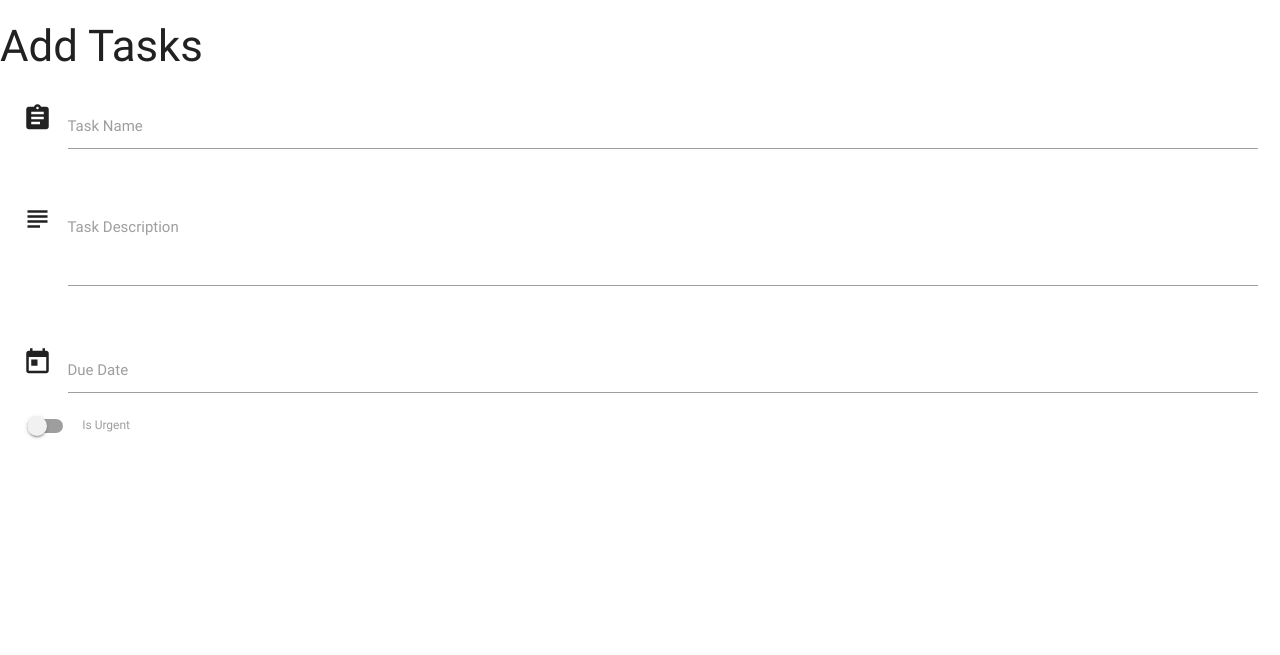
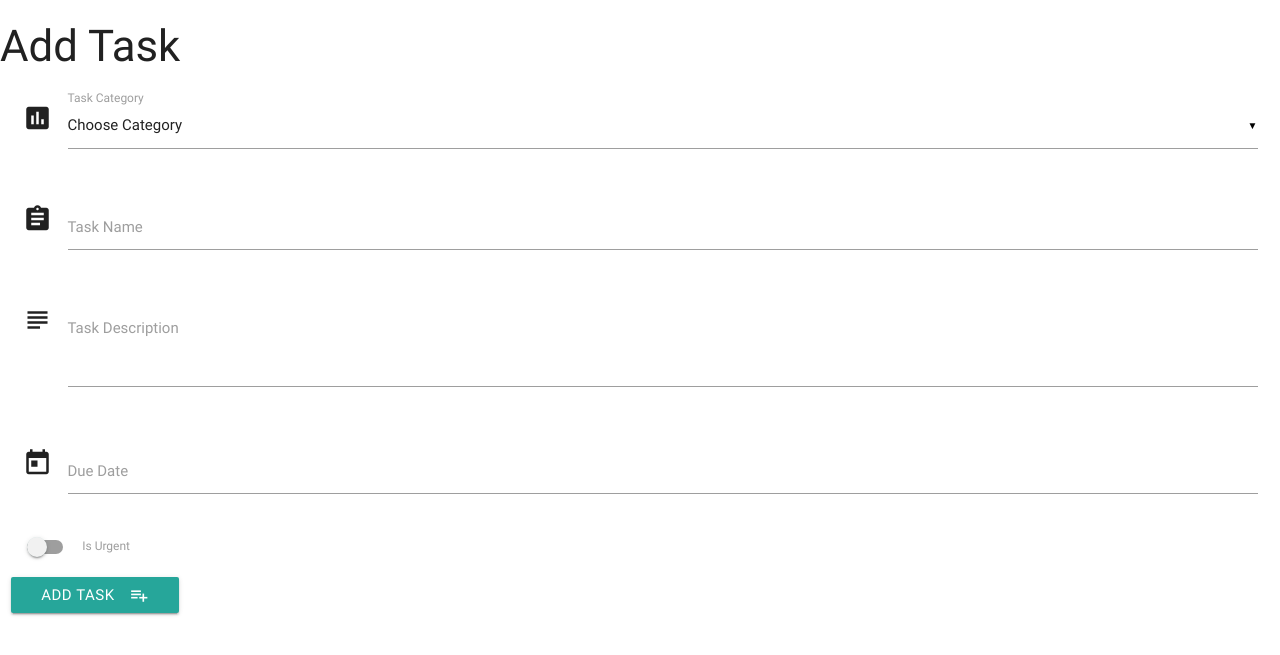
Before and after one commit to markwilde33/FlaskTaskManager-VSC, a Flask app: page /add_task in a window 1280 px wide. Shown: the top 655 px of the page. Run offline with Flask 2, Linux system fonts and the light colour scheme; data that the repository does not hold is empty; some libraries are stand-ins or nearby versions.

Commit message:
Added a category select option and submit button to addtask page. Added Jquery function for the select menu. Added insert_task function to app.py so that each new task is added to the MongoDb database

```diff
--- a/app.py
+++ b/app.py
@@ -19,7 +19,15 @@ def get_tasks():
 
 @app.route('/add_task')
 def add_task():
-    return render_template('addtask.html')
+    return render_template('addtask.html',
+                           categories=mongo.db.categories.find())
+
+
+@app.route('/insert_task', methods=['POST'])
+def insert_task():
+    tasks = mongo.db.tasks
+    tasks.insert_one(request.form.to_dict())
+    return redirect(url_for('get_tasks'))
 
 
 if __name__ == '__main__':
--- a/templates/addtask.html
+++ b/templates/addtask.html
@@ -1,18 +1,30 @@
 {% extends 'base.html' %} {% block content %}
-<h3>Add Tasks</h3>
+<h3>Add Task</h3>
 <div class="row">
-   <form action="" method="POST" class="col s12">
+   <form action="{{ url_for('insert_task') }}" method="POST" class="col s12">
+      <div class="row">
          <div class="row">
             <div class="input-field col s12">
+               <i class="material-icons prefix">poll</i>
+               <select id="category" name="category_name">
+                  <option value="" disabled selected>Choose Category</option>
+                  {% for cat in categories %}
+                  <option value="{{cat.category_name}}">{{cat.category_name}}</option>
+                  {% endfor %}
+               </select>
+               <label>Task Category</label>
+            </div>
+         </div>
+         <div class="input-field col s12">
             <i class="material-icons prefix">assignment</i>
-            <input id="task_name" name="task_name" type="text" class="validate">
+            <input id="task_name" name="task_name" type="text">
             <label for="icon_prefix">Task Name</label>
          </div>
       </div>
       <div class="row">
          <div class="input-field col s12">
             <i class="material-icons prefix">subject</i>
-            <textarea id="task_description" name="task_description" class="materialize-textarea"></textarea>
+            <textarea name="task_description" id="task_description" class="materialize-textarea"></textarea>
             <label for="icon_telephone">Task Description</label>
          </div>
       </div>
@@ -22,8 +34,8 @@
             <input id="due_date" name="due_date" type="text" class="datepicker">
             <label for="icon_prefix">Due Date</label>
          </div>
+      </div>
       <div class="row">
-            <!-- Switch -->
          <div class="switch">
             <label>
                <input id="is_urgent" name="is_urgent" type="checkbox">
@@ -32,6 +44,10 @@
             </label>
          </div>
       </div>
+      <button class="btn waves-effect waves-light" type="submit" name="action">Add Task
+         <i class="material-icons right">playlist_add</i>
+      </button>
    </form>
 </div>
+
 {% endblock %}
--- a/templates/base.html
+++ b/templates/base.html
@@ -14,6 +14,7 @@
    <script type="text/javascript">
       $(document).ready(function () {
          $('.collapsible').collapsible();
+         $('select').material_select();
       });
       $('.datepicker').pickadate({
          selectMonths: true, // Creates a dropdown to control month
```
Lines whose indentation alone changed are shown as unchanged.
